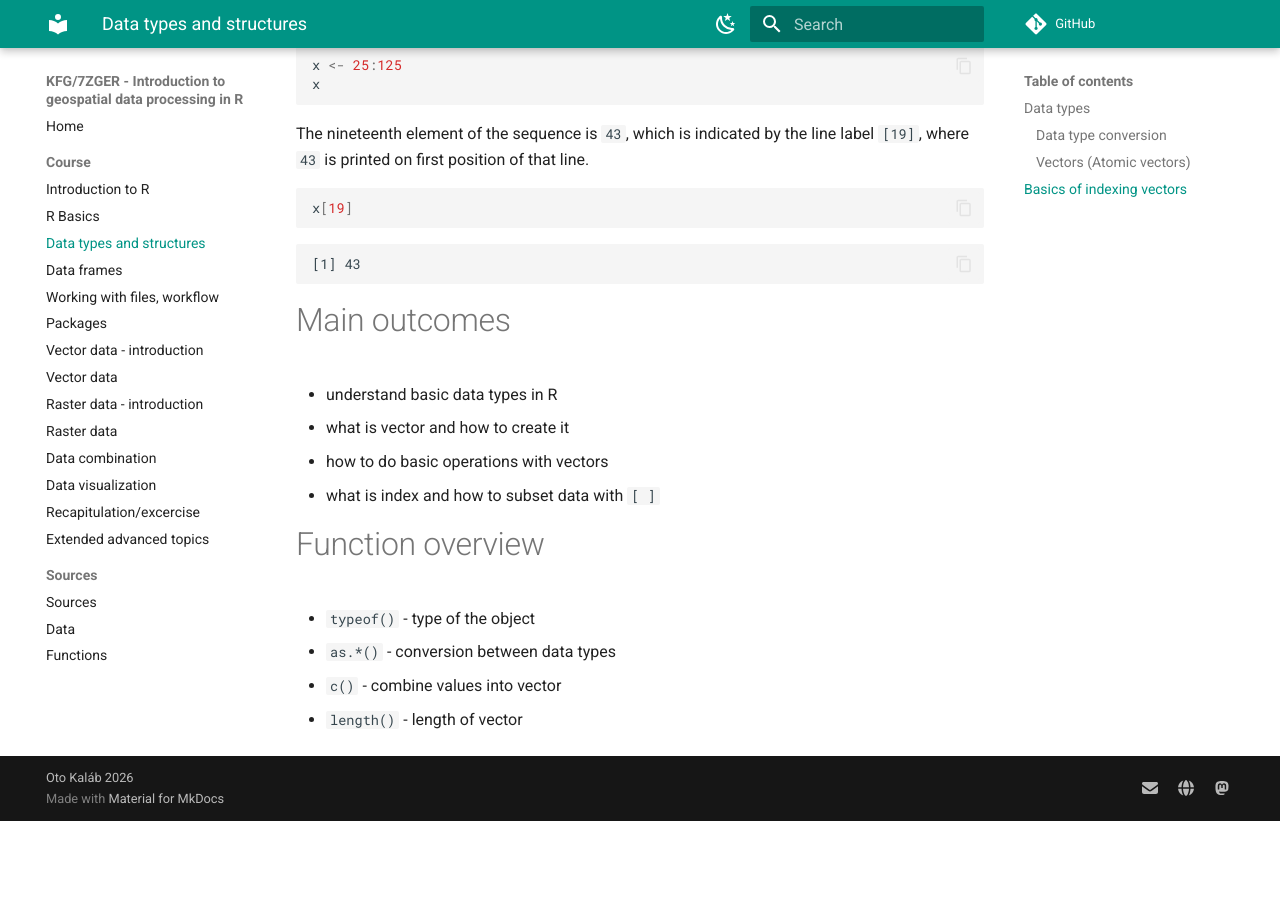
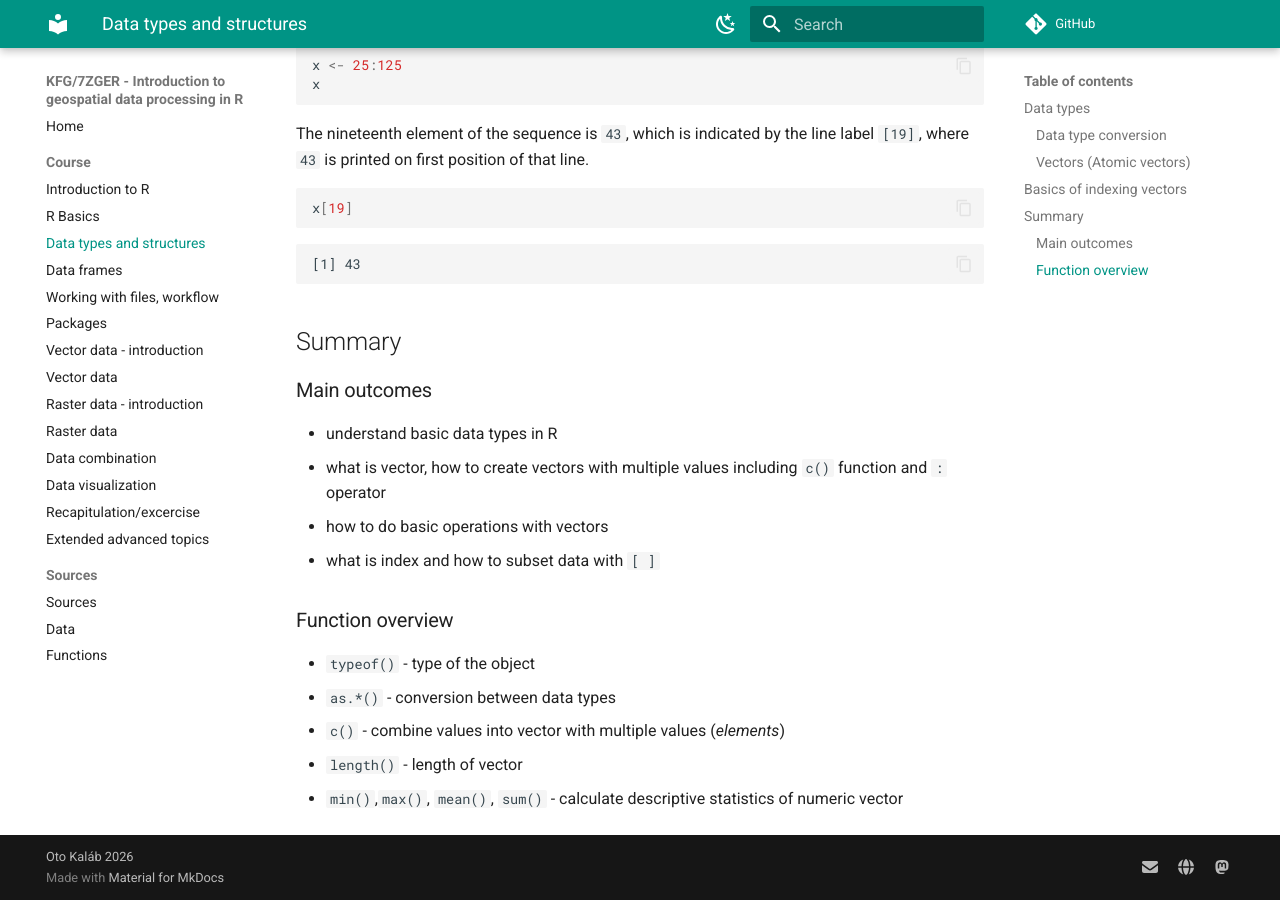
Before and after one commit to kalab-oto/7ZGER, an MkDocs documentation site: the page built from docs/data_types.md, in a window 1280 px wide and 900 px high, scrolled down 8501 px. Built offline with MkDocs 1.6.1 and Material for MkDocs 9.7.7, drawn with Linux system fonts in a browser that asks for light colours; comment, search, counter and statistics services are not loaded; before the commit the page ends 9322 px from its top, so only the background shows below that.

Commit message:
fix: summary

````diff
--- a/docs/data_types.md
+++ b/docs/data_types.md
@@ -461,14 +461,17 @@ x[19]
 [1] 43
 ```
 
-# Main outcomes
+## Summary
+
+### Main outcomes
 - understand basic data types in R
-- what is vector and how to create it
+- what is vector, how to create vectors with multiple values including `c()` function and `:` operator
 - how to do basic operations with vectors
 - what is index and how to subset data with `[ ]`
 
-# Function overview
+### Function overview
 - `typeof()` - type of the object
 - `as.*()` - conversion between data types
-- `c()` - combine values into vector
+- `c()` - combine values into vector with multiple values (*elements*)
 - `length()` - length of vector
+- `min()`,`max()`, `mean()`, `sum()` - calculate descriptive statistics of numeric vector
````
